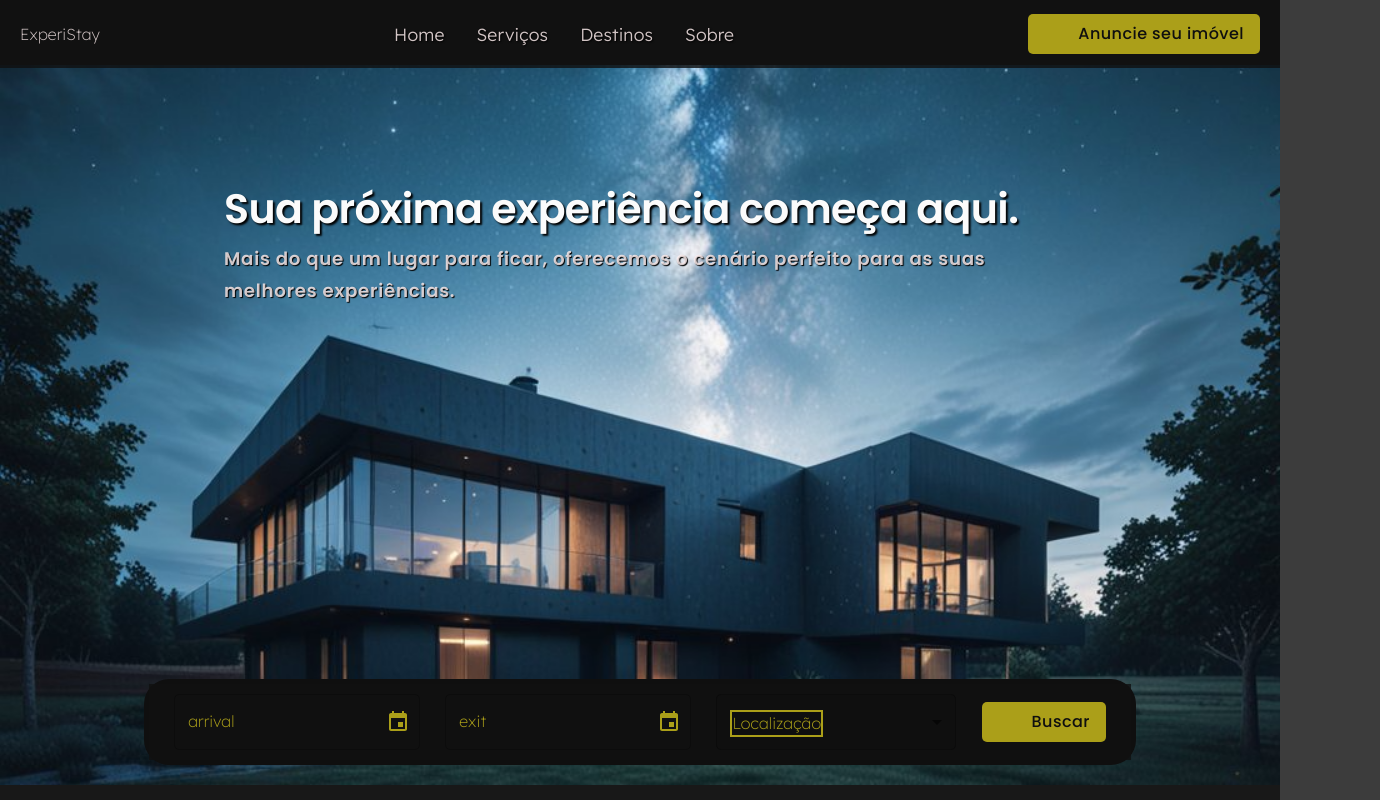
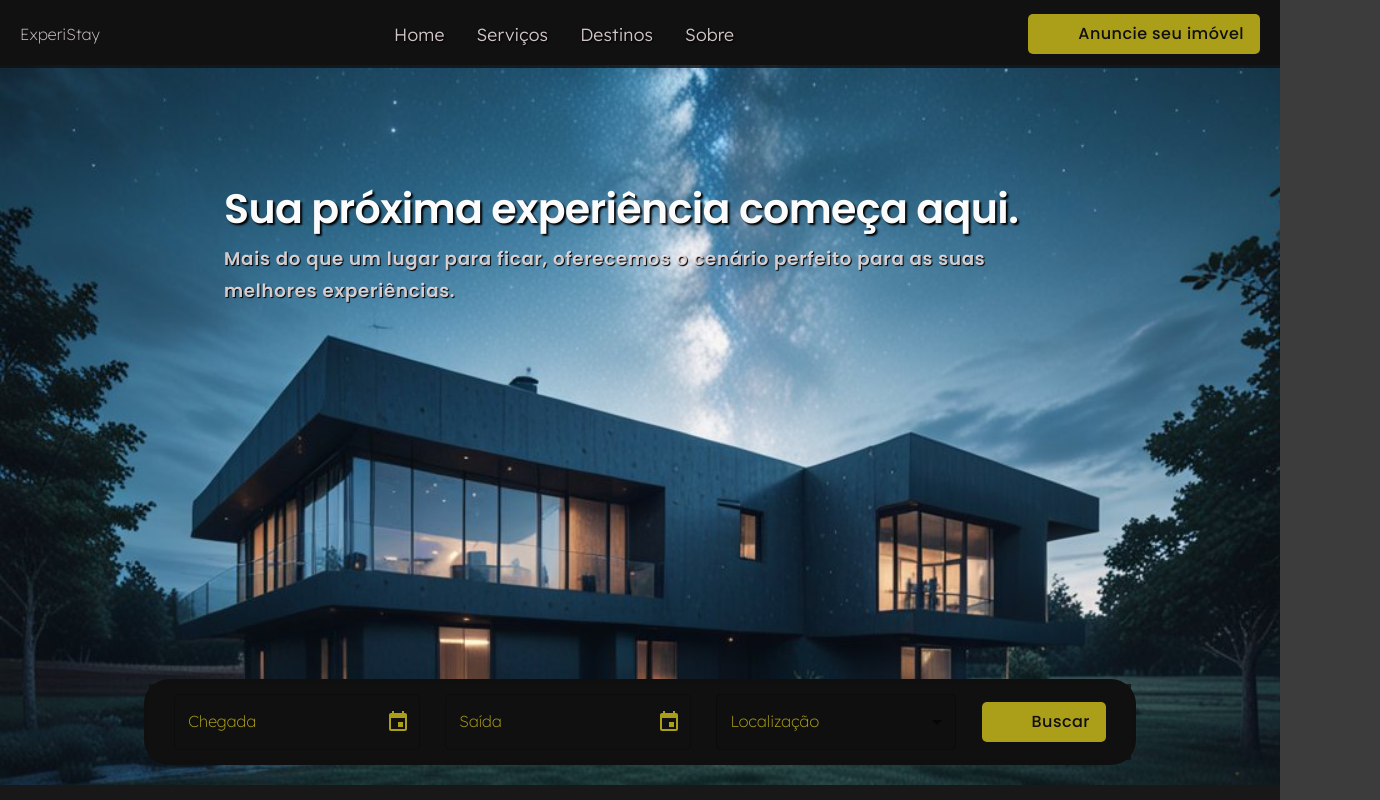
Before and after one commit to Leonardobern10/ExperiStay, a React (Vite) app: page / in a window 1280 px wide. Shown: the top 800 px of the page, 1380 px wide, since content can reach past the window. Built offline with nearby package versions, Linux system fonts and the light colour scheme; some icons are missing; a web font is replaced by a local one.

Commit message:
fix: corrigindo espaçamento horizontal

```diff
--- a/src/App.tsx
+++ b/src/App.tsx
@@ -10,7 +10,8 @@ function App() {
                     flexDirection: 'column',
                     justifyContent: 'space-between',
                     alignItems: 'center',
-                    width: '100%',
+                    width: '100vw',
+                    overflow: 'hidden',
                }}>
                <Outlet />
           </Grid>
--- a/src/components/InputSelect.tsx
+++ b/src/components/InputSelect.tsx
@@ -12,7 +12,6 @@ export default function InputSelect(props: {
                <InputLabel
                     sx={{
                          color: (theme) => theme.palette.primary.main,
-                         border: 2,
                     }}
                     color="primary"
                     id="demo-simple-select-label">
--- a/src/components/Presentation/MainContainerDestination.tsx
+++ b/src/components/Presentation/MainContainerDestination.tsx
@@ -18,6 +18,7 @@ export default function ContainerMainDestination(): ReactElement {
           },
      });
 
+     // Implementar submit ao servidor
      const onSubmit: SubmitHandler<SearchPropertiesProps> = (data) =>
           console.log(data);
 
@@ -46,7 +47,7 @@ export default function ContainerMainDestination(): ReactElement {
                          control={control}
                          render={({ field }) => (
                               <DatePickerCustom
-                                   label={field.name}
+                                   label={'Chegada'}
                                    value={field.value ?? null}
                                    onChange={field.onChange}
                               />
@@ -57,7 +58,7 @@ export default function ContainerMainDestination(): ReactElement {
                          control={control}
                          render={({ field }) => (
                               <DatePickerCustom
-                                   label={field.name}
+                                   label={'Saída'}
                                    value={field.value ?? null}
                                    onChange={field.onChange}
                               />
```
